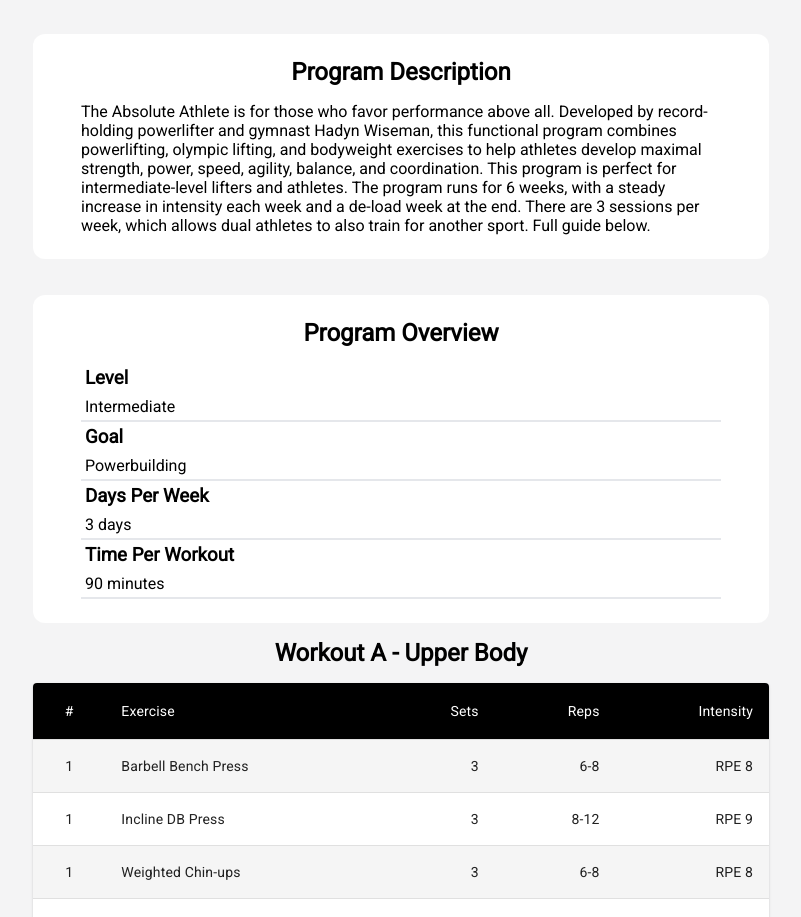
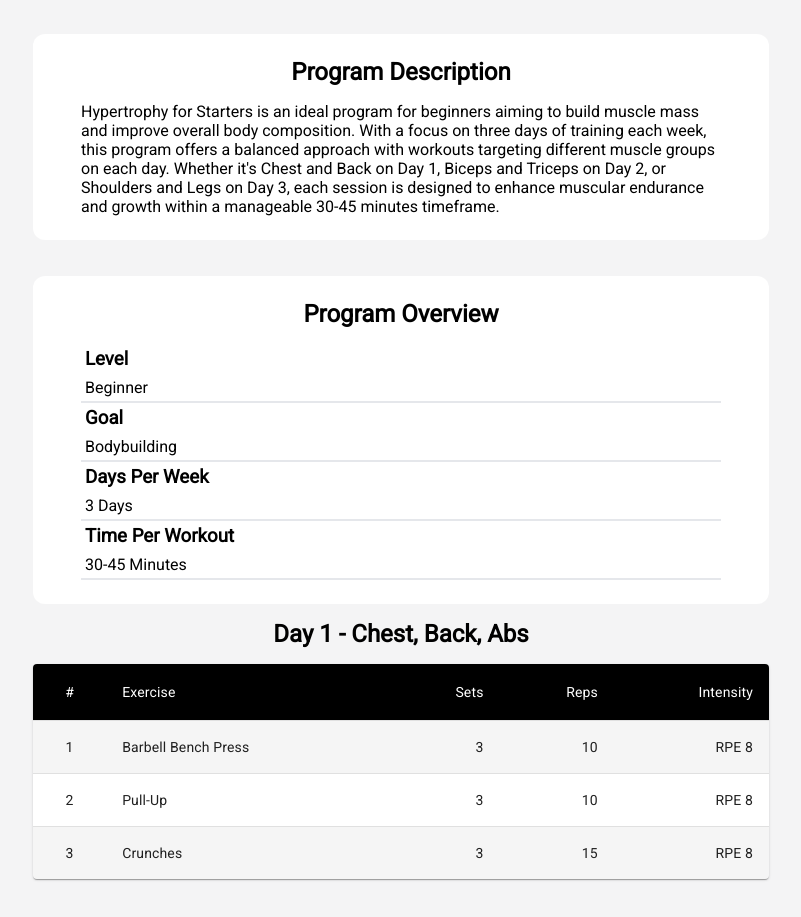
Before and after one commit to robert-juru/fit-vault, a React (Vite) app: page /program/hypertrophy-for-starters in a window 1280 px wide. Shown: the part 709-1626 px from the top of the page, without its empty margins (239-1040 px from the left). Built offline with nearby package versions, Linux system fonts and the light colour scheme.

Commit message:
feat: Integrate real data into ProgramPage components

```diff
--- a/src/components/TrainingProgramPage/ProgramDescription/ProgramDescription.jsx
+++ b/src/components/TrainingProgramPage/ProgramDescription/ProgramDescription.jsx
@@ -1,19 +1,11 @@
 import styles from './programDescription.module.scss';
 
-const ProgramDescription = () => {
+const ProgramDescription = ({programDescription}) => {
   return (
     <section className={styles.container}>
       <h2 className={styles.programHeader}>Program Description</h2>
       <p>
-        The Absolute Athlete is for those who favor performance above all.
-        Developed by record-holding powerlifter and gymnast Hadyn Wiseman, this
-        functional program combines powerlifting, olympic lifting, and
-        bodyweight exercises to help athletes develop maximal strength, power,
-        speed, agility, balance, and coordination. This program is perfect for
-        intermediate-level lifters and athletes. The program runs for 6 weeks,
-        with a steady increase in intensity each week and a de-load week at the
-        end. There are 3 sessions per week, which allows dual athletes to also
-        train for another sport. Full guide below.
+      {programDescription}
       </p>
     </section>
   );
--- a/src/components/TrainingProgramPage/ProgramOverview/ProgramOverview.jsx
+++ b/src/components/TrainingProgramPage/ProgramOverview/ProgramOverview.jsx
@@ -1,27 +1,27 @@
 import styles from './programOverview.module.scss';
 
-const ProgramOverview = () => {
+const ProgramOverview = ({goal,level, wkPerWeek, wkDuration}) => {
   return (
     <section className={styles.container}>
       <h2 className={styles.programHeader}>Program Overview</h2>
       <div className={styles.overviewCard}>
         <h3 className={styles.overviewType}>Level</h3>
-        <p className={styles.overviewValue}>Intermediate</p>
+        <p className={styles.overviewValue}>{level}</p>
         <hr />
       </div>
       <div className={styles.overviewCard}>
         <h3 className={styles.overviewType}>Goal</h3>
-        <p className={styles.overviewValue}>Powerbuilding</p>
+        <p className={styles.overviewValue}>{goal}</p>
         <hr />
       </div>
       <div className={styles.overviewCard}>
         <h3 className={styles.overviewType}>Days Per Week</h3>
-        <p className={styles.overviewValue}>3 days</p>
+        <p className={styles.overviewValue}>{wkPerWeek}</p>
         <hr />
       </div>
       <div className={styles.overviewCard}>
         <h3 className={styles.overviewType}>Time Per Workout</h3>
-        <p className={styles.overviewValue}>90 minutes</p>
+        <p className={styles.overviewValue}>{wkDuration}</p>
         <hr />
       </div>
     </section>
--- a/src/components/TrainingProgramPage/ProgramWorkout/ProgramWorkout.jsx
+++ b/src/components/TrainingProgramPage/ProgramWorkout/ProgramWorkout.jsx
@@ -1,12 +1,12 @@
 import WorkoutTable from "./WorkoutTable";
 
-const ProgramWorkout = () => {
+const ProgramWorkout = ({ program }) => {
+  console.log(program)
   return (
     <>
-      <WorkoutTable />
-      <WorkoutTable />
-      <WorkoutTable />
-      <WorkoutTable />
+      {Object.keys(program).map((dayKey) => (
+        <WorkoutTable key={dayKey} program={program[dayKey]}/>
+      ))}
     </>
   );
 };
--- a/src/components/TrainingProgramPage/ProgramWorkout/WorkoutTable.jsx
+++ b/src/components/TrainingProgramPage/ProgramWorkout/WorkoutTable.jsx
@@ -28,24 +28,12 @@
   },
 }));
 
-function createData(exerciseName, sets, reps, intensity) {
-  return { exerciseName, sets, reps, intensity };
-}
-
-const rows = [
-  createData('Barbell Bench Press', 3, '6-8', 'RPE 8'),
-  createData('Incline DB Press', 3, '8-12', 'RPE 9'),
-  createData('Weighted Chin-ups', 3, '6-8', 'RPE 8'),
-  createData('Barbell Row', 3, '8-12', 'RPE 9'),
-  createData('Seated DB Curls', 3, '12-15', 'RPE 10'),
-];
-
-export default function WorkoutTable({  }) {
+export default function WorkoutTable({ program }) {
   // if (!program.programStructure) return <p>No workout data available</p>;
-
+  console.log(program);
   return (
     <>
-      <h2 className={styles.workoutNameHeader}>Workout A - Upper Body</h2>
+      <h2 className={styles.workoutNameHeader}>{program[0].name}</h2>
       <TableContainer sx={{ width: 4 / 5, marginBottom: 4 }} component={Paper}>
         <Table sx={{ minWidth: 300 }} aria-label="customized table">
           <TableHead>
@@ -58,15 +46,15 @@
             </TableRow>
           </TableHead>
           <TableBody>
-            {rows.map((row) => (
-              <StyledTableRow key={row.exerciseName}>
-                <StyledTableCell align="center">1</StyledTableCell>
+            {program.slice(1).map((ex, index) => (
+              <StyledTableRow key={ex.name}>
+                <StyledTableCell align="center">{index + 1}</StyledTableCell>
                 <StyledTableCell component="th" scope="row">
-                  {row.exerciseName}
+                  {ex.exercise.name}
                 </StyledTableCell>
-                <StyledTableCell align="right">{row.sets}</StyledTableCell>
-                <StyledTableCell align="right">{row.reps}</StyledTableCell>
-                <StyledTableCell align="right">{row.intensity}</StyledTableCell>
+                <StyledTableCell align="right">{ex.sets}</StyledTableCell>
+                <StyledTableCell align="right">{ex.reps}</StyledTableCell>
+                <StyledTableCell align="right">{ex.intensity}</StyledTableCell>
               </StyledTableRow>
             ))}
           </TableBody>
--- a/src/components/TrainingProgramPage/TrainingProgramPage.jsx
+++ b/src/components/TrainingProgramPage/TrainingProgramPage.jsx
@@ -15,9 +15,9 @@
       <main className={styles.trainingProgramContainer}>
         <h1 className={styles.pageHeader}>{program.name}</h1>
         <ProgramImage  programName={program.name} programImage={program.programImage}/>
-        <ProgramDescription program={program}/>
-        <ProgramOverview program={program}/>
-        <ProgramWorkout program={program}/>
+        <ProgramDescription programDescription={program.description}/>
+        <ProgramOverview goal={program.goal} level={program.difficulty} wkPerWeek={program.workoutsPerWeek} wkDuration={program.workoutDuration} />
+        <ProgramWorkout program={program.programStructure}/>
       </main>
     </div>
   );
--- a/src/programs.jsx
+++ b/src/programs.jsx
@@ -11,7 +11,9 @@
   {
     programImage: "/./program-images/hypertrophy-for-starters.webp",
     name: "Hypertrophy for Starters",
-    id:"hypertrophy-for-starters",
+    id: "hypertrophy-for-starters",
+    description:
+      "Hypertrophy for Starters is an ideal program for beginners aiming to build muscle mass and improve overall body composition. With a focus on three days of training each week, this program offers a balanced approach with workouts targeting different muscle groups on each day. Whether it's Chest and Back on Day 1, Biceps and Triceps on Day 2, or Shoulders and Legs on Day 3, each session is designed to enhance muscular endurance and growth within a manageable 30-45 minutes timeframe.",
     difficulty: "Beginner",
     goal: "Bodybuilding",
     workoutsPerWeek: "3 Days",
@@ -55,7 +57,9 @@
   {
     programImage: "/./program-images/big-3-for-novices.jpg",
     name: "Big 3 for Novices",
-    id:"big-3-for-novices",
+    id: "big-3-for-novices",
+    description:
+      "Tailored for novice lifters, Big 3 for Novices focuses on mastering the essential compound lifts: the squat, bench press, and deadlift. This four-day weekly regimen is crafted to boost strength and proficiency in powerlifting basics. Each full-body workout spans 45-60 minutes, ensuring balanced development across all major muscle groups. The program gradually increases the intensity and complexity of exercises, laying a solid foundation for future strength training endeavors.",
     difficulty: "Novice",
     goal: "Powerlifting",
     workoutsPerWeek: "4 Days",
@@ -102,7 +106,7 @@
       day4: [
         { name: "Day 4 - Full Body" },
         {
-          exercise: upperLegsExercises[2],
+          exercise: upperLegsExercises[0],
           sets: 3,
           reps: 6,
           intensity: "RPE 8",
@@ -120,7 +124,9 @@
   {
     programImage: "/./program-images/peak-performance.jpg",
     name: "Peak Performance",
-    id:"peak-performance",
+    id: "peak-performance",
+    description:
+      "Designed for those at an intermediate level, Peak Performance merges the best of bodybuilding and powerlifting. This five-day-per-week routine pushes your limits with over 60 minutes of intense workouts each session. From heavy compound lifts on chest and back days to high-rep training for arms and abs, this program ensures both strength and hypertrophy. It’s perfect for those looking to increase their lifting capacity while sculpting a powerful physique.",
     difficulty: "Intermediate",
     goal: "Powerbuilding",
     workoutsPerWeek: "5 Days",
@@ -229,8 +235,10 @@
   {
     programImage: "/./program-images/everyday-athlete.jpg",
     name: "Everyday Athlete",
-    id:"everyday-athlete",
+    id: "everyday-athlete",
     difficulty: "Advanced",
+    description:
+      "Everyday Athlete caters to advanced fitness enthusiasts who prefer bodyweight exercises. This program, spread over two days a week, concentrates on full-body workouts that enhance functional strength and agility. Each session, lasting 30-45 minutes, includes a mix of push-ups, pull-ups, core work, and leg exercises. It’s perfect for those who seek to maintain peak athletic performance without the need for heavy weights or gym equipment.",
     goal: "Bodyweight Fitness",
     workoutsPerWeek: "2 Days",
     workoutDuration: "30-45 Minutes",
@@ -266,7 +274,9 @@
   {
     programImage: "/./program-images/foundation-fitness.webp",
     name: "Foundation Fitness",
-    id:"foundation-fitness",
+    id: "foundation-fitness",
+    description:
+      "Foundation Fitness is the ultimate beginner’s guide to bodybuilding. With just two 30-minute sessions each week, this program offers an accessible entry point into strength training. Each full-body workout emphasizes essential movements that promote muscle growth and strength. It’s designed to fit easily into any schedule, making it perfect for those new to fitness or looking to build a strong foundation without a significant time commitment.",
     difficulty: "Beginner",
     goal: "Bodybuilding",
     workoutsPerWeek: "2 Days",
@@ -303,7 +313,9 @@
   {
     programImage: "/./program-images/big-lifts-blitz.webp",
     name: "Big Lifts Blitz",
-    id:"big-lifts-blitz",
+    id: "big-lifts-blitz",
+    description:
+      "Big Lifts Blitz is crafted for novice lifters eager to delve into the world of powerlifting. This three-day-a-week program centers around building strength with fundamental lifts like squats, bench presses, and deadlifts. Each session, lasting 45-60 minutes, focuses on full-body engagement and progressive overload. It's ideal for those looking to increase their lifting proficiency and build a solid powerlifting foundation.",
     difficulty: "Novice",
     goal: "Powerlifting",
     workoutsPerWeek: "3 Days",
@@ -317,13 +329,13 @@
           reps: 6,
           intensity: "RPE 8",
         },
-        { exercise: chestExercises[5], sets: 3, reps: 6, intensity: "RPE 8" },
+        { exercise: chestExercises[0], sets: 3, reps: 6, intensity: "RPE 8" },
         { exercise: backExercises[5], sets: 3, reps: 6, intensity: "RPE 8" },
       ],
       day2: [
         { name: "Day 2 - Full Body" },
         {
-          exercise: upperLegsExercises[12],
+          exercise: upperLegsExercises[0],
           sets: 3,
           reps: 4,
           intensity: "RPE 8",
@@ -335,12 +347,12 @@
           reps: 4,
           intensity: "RPE 8",
         },
-        { exercise: calvesExercises[7], sets: 3, reps: 4, intensity: "RPE 8" },
+        { exercise: calvesExercises[5], sets: 3, reps: 4, intensity: "RPE 8" },
       ],
       day3: [
         { name: "Day 3 - Full Body" },
         {
-          exercise: upperLegsExercises[13],
+          exercise: upperLegsExercises[3],
           sets: 3,
           reps: 8,
           intensity: "RPE 8",
@@ -364,7 +376,9 @@
   {
     programImage: "/./program-images/power-physique.webp",
     name: "Power Physique",
-    id:"power-physique",
+    id: "power-physique",
+    description:
+      " For those aiming to combine strength with muscle size, Power Physique offers a comprehensive solution. This four-day weekly program extends over 60 minutes per session and integrates heavy lifting with high-volume training. Focus days are divided between upper and lower body, with particular emphasis on the chest, back, arms, and shoulders. It’s perfect for intermediate lifters seeking to enhance both their power and physique.",
     difficulty: "Intermediate",
     goal: "Bodybuilding",
     workoutsPerWeek: "4 Days",
@@ -445,7 +459,9 @@
   {
     programImage: "/./program-images/advanced-conditioning.jpg",
     name: "Advanced Conditioning",
-    id:"advance-conditioning",
+    id: "advanced-conditioning",
+    description:
+      "Advanced Conditioning challenges the seasoned fitness enthusiast with intense, bodyweight-focused workouts. This program schedules four days of 30-45 minute sessions each week, designed to push your limits with high-rep, high-intensity training. Full-body and upper body days are meticulously planned to maximize strength, endurance, and muscle tone. It's perfect for those looking to achieve peak physical condition using minimal equipment.",
     difficulty: "Advanced",
     goal: "Bodyweight Fitness",
     workoutsPerWeek: "4 Days",
@@ -499,7 +515,7 @@
         { exercise: chestExercises[9], sets: 3, reps: 6, intensity: "RPE 10" },
         { exercise: backExercises[0], sets: 5, reps: 8, intensity: "RPE 10" },
         {
-          exercise: upperLegsExercises[10],
+          exercise: upperLegsExercises[9],
           sets: 3,
           reps: 6,
           intensity: "RPE 10",
@@ -511,7 +527,9 @@
   {
     programImage: "/./program-images/strength-surge.jpg",
     name: "Strength Surge",
-    id:"strength-surge",
+    id: "strength-surge",
+    description:
+      "Strength Surge is an ambitious program for novices eager to rapidly increase both their strength and muscle mass. Featuring six days of workouts per week, each 45-60 minute session alternates between focusing on major muscle groups like the chest, back, arms, shoulders, and legs. This intensive schedule promotes rapid gains and is perfect for dedicated individuals ready to commit to a rigorous training regimen aimed at power and physique development.",
     difficulty: "Novice",
     goal: "Powerbuilding",
     workoutsPerWeek: "6 Days",
@@ -583,8 +601,8 @@
         { name: "Day 4 - Chest & Back" },
         { exercise: chestExercises[6], sets: 2, reps: 10, intensity: "RPE 9" },
         { exercise: backExercises[4], sets: 2, reps: 10, intensity: "RPE 9" },
-        { exercise: chestExercises[6], sets: 2, reps: 10, intensity: "RPE 9" },
-        { exercise: backExercises[4], sets: 2, reps: 10, intensity: "RPE 9" },
+        { exercise: chestExercises[7], sets: 2, reps: 10, intensity: "RPE 9" },
+        { exercise: backExercises[5], sets: 2, reps: 10, intensity: "RPE 9" },
       ],
       day5: [
         { name: "Day 5 - Arms & Abs" },
@@ -617,13 +635,13 @@
       day6: [
         { name: "Day 6 - Shoulders & Legs" },
         {
-          exercise: shoulderExercises[9],
+          exercise: shoulderExercises[8],
           sets: 2,
           reps: 6,
           intensity: "RPE 9",
         },
         {
-          exercise: shoulderExercises[8],
+          exercise: shoulderExercises[4],
           sets: 2,
           reps: 10,
           intensity: "RPE 9",
```
